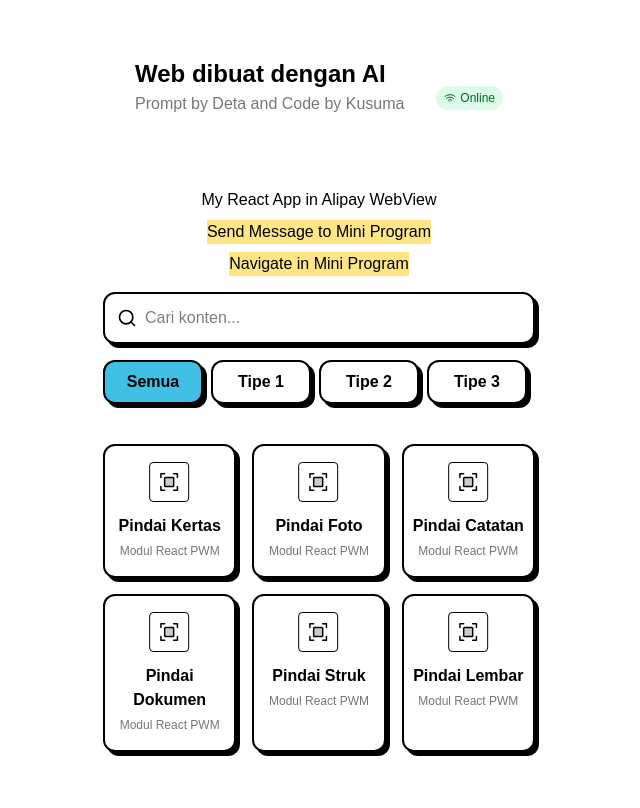
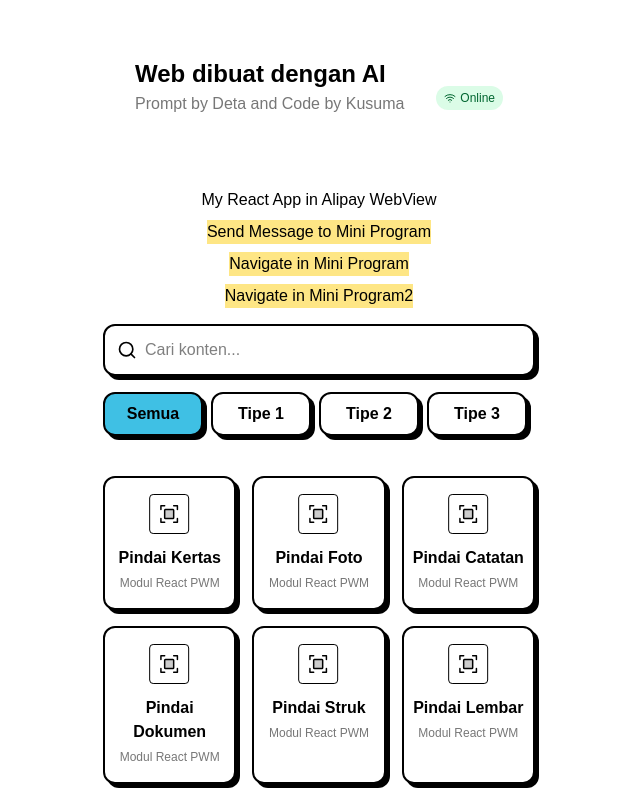
Before and after one commit to andriankusuma97/react-pwa, a React (Vite) app: page / in a window 1280 px wide. Shown: the whole page, without its empty margins (321-961 px from the left). Built offline with nearby package versions, Linux system fonts and the light colour scheme.

Commit message:
deploy version: 0.0.5

```diff
--- a/src/App.jsx
+++ b/src/App.jsx
@@ -98,7 +98,14 @@
   const navigateInMiniProgram = () => {
     if (window.my && window.my.navigateTo) {
       window.my.navigateTo({
-        url: 'pages/index/index'
+        url: 'pages/gether/gether'
+      });
+    }
+  };
+  const navigateInMiniProgramA = () => {
+    if (window.my && window.my.navigateTo) {
+      window.my.navigateTo({
+        url: '../gether/gether'
       });
     }
   };
@@ -142,6 +149,9 @@
           </button>
           <button className="bg-amber-200" onClick={navigateInMiniProgram}>
             Navigate in Mini Program
+          </button>
+          <button className="bg-amber-200" onClick={navigateInMiniProgramA}>
+            Navigate in Mini Program2
           </button>
         </div>
       <div className="search-box mx-auto">
```
Also changed, not shown: 6 other files (tests, documents, lock files or other folders).
